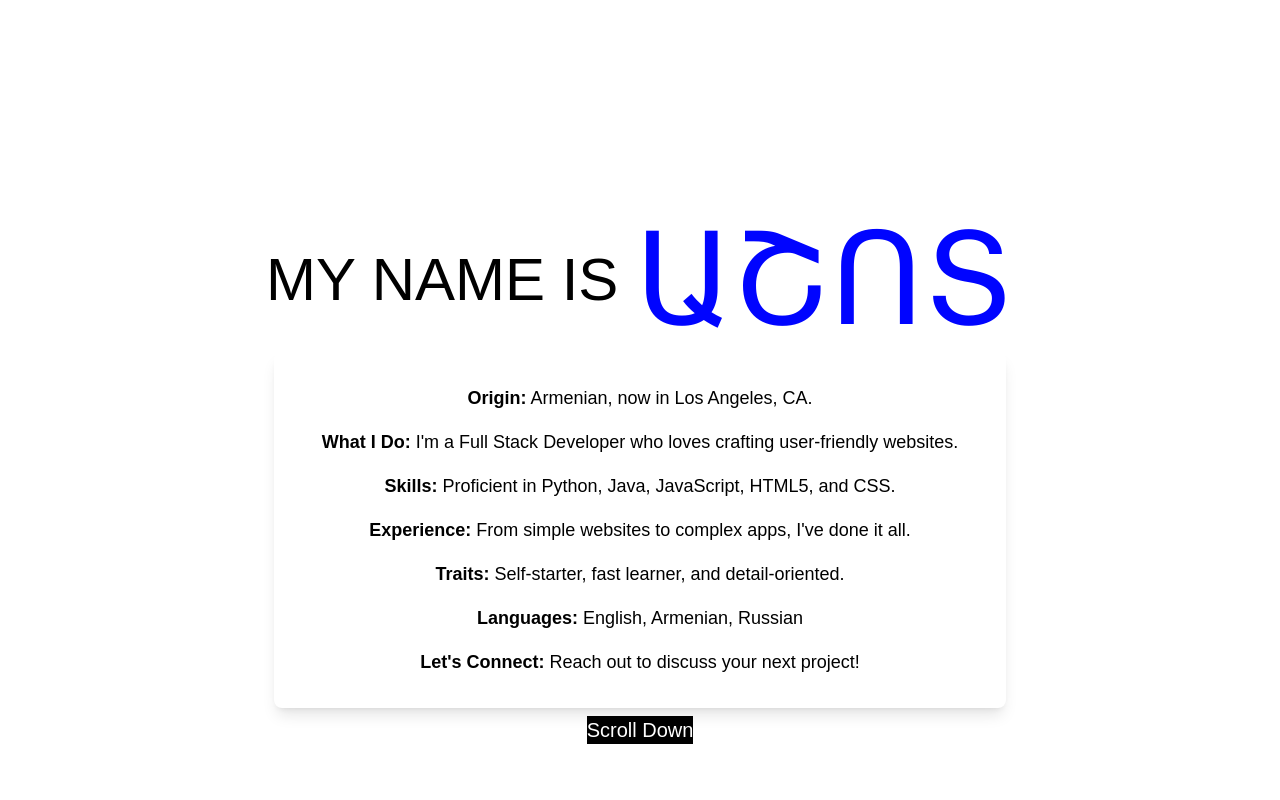
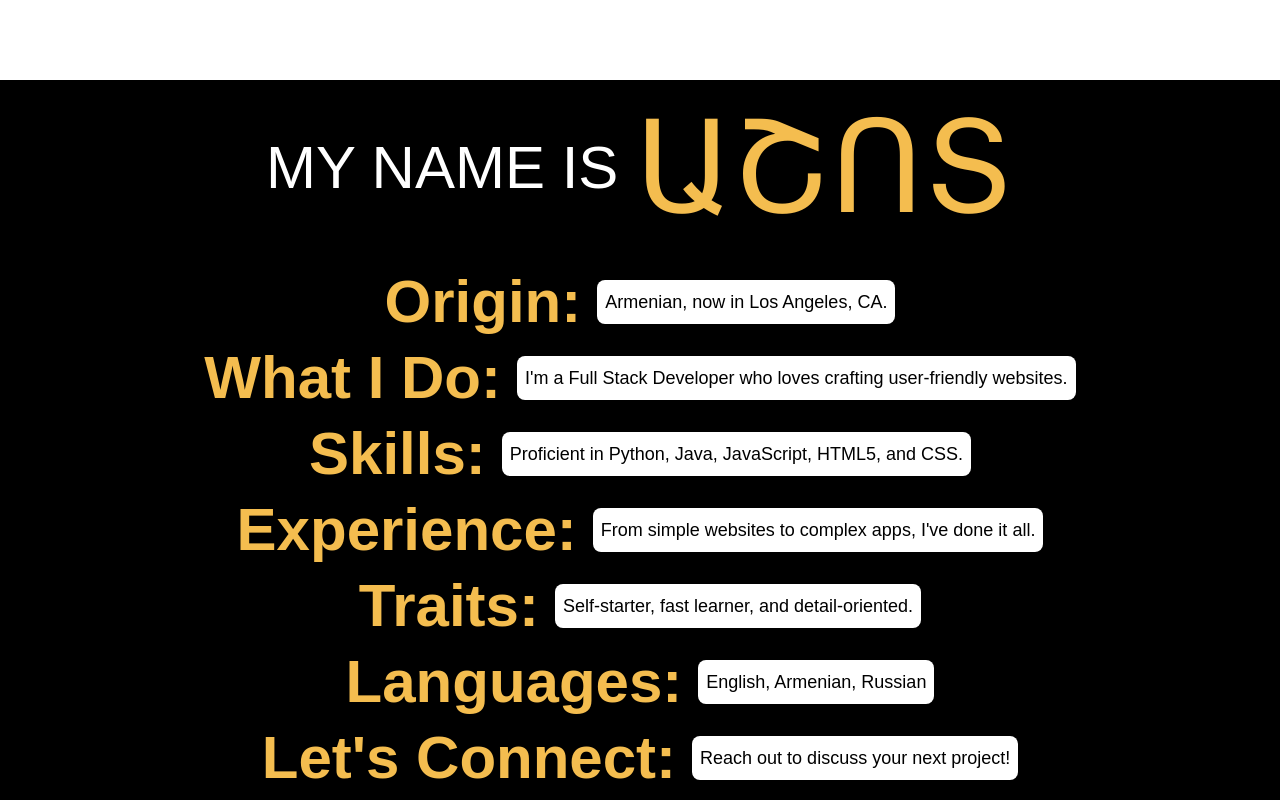
Before and after one commit to ashgharibyan/ashgharibyan-portfolio, a React (Vite) app in the folder frontend/: page /full in a window 1280 px wide. Shown: the part 720-1520 px from the top of the page. Built offline with nearby package versions, Linux system fonts and the light colour scheme; a web font is replaced by a local one.

Commit message:
fix: done about bg

```diff
--- a/frontend/src/full/FullContent.jsx
+++ b/frontend/src/full/FullContent.jsx
@@ -27,7 +27,7 @@ const FullContent = () => {
             </section>
             <section
                 ref={aboutRef}
-                className="flex h-screen items-center justify-center px-2 py-6"
+                className="flex h-screen items-center justify-center bg-black px-2 py-6 text-white sm:h-fit"
             >
                 <FullAbout />
             </section>
--- a/frontend/src/full/css/aboutChangingText.css
+++ b/frontend/src/full/css/aboutChangingText.css
@@ -1,6 +1,6 @@
 #aboutChangingText > span::before {
     content: "";
-    color: #0004ff;
+    color: #f4bd4f;
     animation: profile 4s infinite;
 }
 @keyframes profile {
--- a/frontend/src/full/sections/FullAbout.jsx
+++ b/frontend/src/full/sections/FullAbout.jsx
@@ -7,9 +7,9 @@ const FullAbout = () => {
         projectsRef.current.scrollIntoView({ behavior: "smooth" });
     };
     return (
-        <div className="text-center">
+        <div className="text-center ">
             <div className="textFullIntroTypewriter flex items-center justify-center ">
-                <h1>MY NAME IS</h1>&nbsp;
+                <h1 className="text-white">MY NAME IS</h1>&nbsp;
                 <h1
                     className="text-9xl lg:text-6xl md:text-4xl sm:text-2xl"
                     id="aboutChangingText"
@@ -19,37 +19,67 @@ const FullAbout = () => {
             </div>
             <section
                 id="about"
-                className="m-2 rounded-lg bg-white p-8 text-center shadow-lg"
+                className="text-whtie m-2 rounded-lg bg-black p-8 text-center shadow-lg"
             >
                 <div className="space-y-4 text-lg md:text-base sm:text-sm">
-                    <p className="mb-2">
-                        <span className="font-semibold">Origin:</span> Armenian,
-                        now in Los Angeles, CA.
+                    <p className="mb-2 flex items-center justify-center gap-4">
+                        <span className="textFullIntroTypewriter font-bold text-[#F4BD4F]">
+                            Origin:
+                        </span>
+                        <span className="rounded-lg bg-white p-2 text-black">
+                            Armenian, now in Los Angeles, CA.
+                        </span>
                     </p>
-                    <p className="mb-2">
-                        <span className="font-semibold">What I Do:</span> I'm a
-                        Full Stack Developer who loves crafting user-friendly
-                        websites.
+                    <p className="mb-2 flex items-center justify-center gap-4">
+                        <span className="textFullIntroTypewriter font-bold text-[#F4BD4F]">
+                            What I Do:
+                        </span>
+                        <span className="rounded-lg bg-white p-2 text-black">
+                            I'm a Full Stack Developer who loves crafting
+                            user-friendly websites.
+                        </span>
                     </p>
-                    <p className="mb-2">
-                        <span className="font-semibold">Skills:</span>{" "}
-                        Proficient in Python, Java, JavaScript, HTML5, and CSS.
+                    <p className="mb-2 flex items-center justify-center gap-4">
+                        <span className="textFullIntroTypewriter font-bold text-[#F4BD4F]">
+                            Skills:
+                        </span>
+                        <span className="rounded-lg bg-white p-2 text-black">
+                            Proficient in Python, Java, JavaScript, HTML5, and
+                            CSS.
+                        </span>
                     </p>
-                    <p className="mb-2">
-                        <span className="font-semibold">Experience:</span> From
-                        simple websites to complex apps, I've done it all.
+                    <p className="mb-2 flex items-center justify-center gap-4">
+                        <span className="textFullIntroTypewriter font-bold text-[#F4BD4F]">
+                            Experience:
+                        </span>
+                        <span className="rounded-lg bg-white p-2 text-black">
+                            From simple websites to complex apps, I've done it
+                            all.
+                        </span>
                     </p>
-                    <p className="mb-2">
-                        <span className="font-semibold">Traits:</span>{" "}
-                        Self-starter, fast learner, and detail-oriented.
+                    <p className="mb-2 flex items-center justify-center gap-4">
+                        <span className="textFullIntroTypewriter font-bold text-[#F4BD4F]">
+                            Traits:
+                        </span>
+                        <span className="rounded-lg bg-white p-2 text-black">
+                            Self-starter, fast learner, and detail-oriented.
+                        </span>
                     </p>
-                    <p className="mb-2">
-                        <span className="font-semibold">Languages:</span>{" "}
-                        English, Armenian, Russian
+                    <p className="mb-2 flex items-center justify-center gap-4">
+                        <span className="textFullIntroTypewriter font-bold text-[#F4BD4F]">
+                            Languages:
+                        </span>
+                        <span className="rounded-lg bg-white p-2 text-black">
+                            English, Armenian, Russian
+                        </span>
                     </p>
-                    <p className="mb-2">
-                        <span className="font-semibold">Let's Connect:</span>{" "}
-                        Reach out to discuss your next project!
+                    <p className="mb-2 flex items-center justify-center gap-4">
+                        <span className="textFullIntroTypewriter font-bold text-[#F4BD4F]">
+                            Let's Connect:
+                        </span>
+                        <span className="rounded-lg bg-white p-2 text-black">
+                            Reach out to discuss your next project!
+                        </span>
                     </p>
                 </div>
             </section>
```
